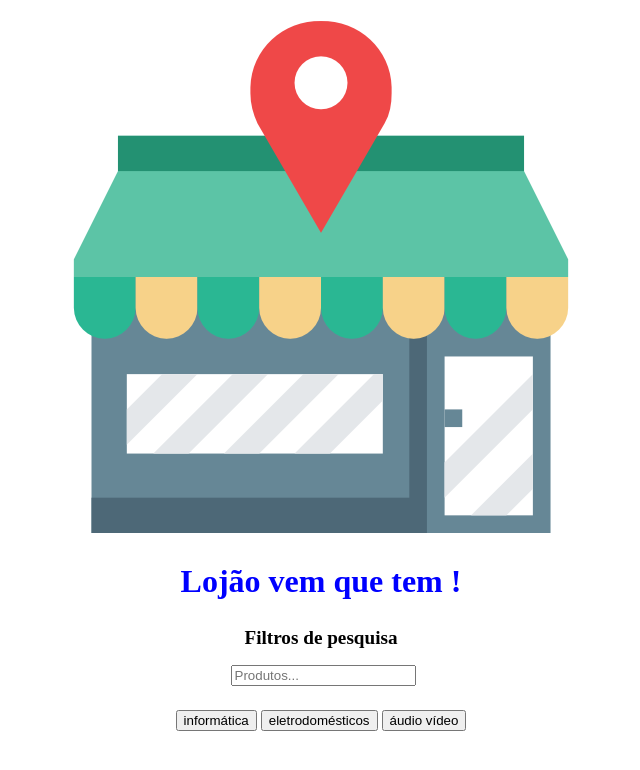
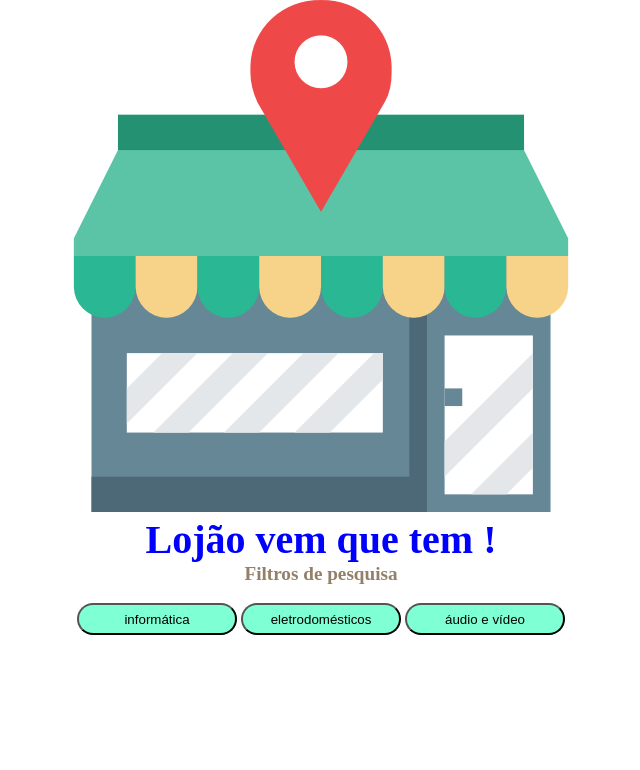
Before and after one commit to reprograma/on20-tet-s7-javascript-2, a plain HTML site: page exercicios/para-casa/index.html in a window 1280 px wide. Shown: the whole page, without its empty margins (319-959 px from the left). Drawn offline with Linux system fonts and the light colour scheme.

```diff
--- a/exercicios/para-casa/index.css
+++ b/exercicios/para-casa/index.css
@@ -3,15 +3,33 @@ h1{
 }
 
 div{
-    padding: 1%;
+    padding: 0%;
     text-align: center;
 
 
 }
 h2{
     font-size: 1.2rem;
+    color: rgb(146, 128, 104);
 }
 
 h1{
-    font-size: 2.0rem;
+    font-size: 2.5rem;
 }
+* {
+padding: 0;
+margin: 0;
+box-sizing: border-box;
+}
+
+body{
+    background: linear-gradient(to rigth, red,blue,yellow);
+    background-size: 500% 100%;
+}
+
+button{
+    background-color: aquamarine;
+    border-radius: 2rem;
+    height: 2rem;
+    width: 10rem;
+}
--- a/exercicios/para-casa/index.html
+++ b/exercicios/para-casa/index.html
@@ -16,11 +16,10 @@
     <h1>Lojão vem que tem !</h1>
   <h2>Filtros de pesquisa </h2>
         <img src="" alt="">
-        <input type="text" id="text-produtos" placeholder="Produtos..."/>
         <div class="botoes-container"></div>
         <button id="informática">informática</button>
         <button>eletrodomésticos</button>
-        <button>áudio vídeo</button>
+        <button>áudio e vídeo</button>
     </div>
     </div>
     </nav>
--- a/exercicios/para-casa/index.js
+++ b/exercicios/para-casa/index.js
@@ -67,15 +67,16 @@ let produtos = [
   ]
 
 
-let botoesCategoria = document.querySelectorAll('button')
+let botoesCategoria = document.querySelectorAll('button');// [button, button, button]
 
-function listarProdutos(listarProdutos){
-  console.log(listarProdutos)
+function listarProdutos(listarProdutos) {
+  listaProdutos.forEach(function () {
 
-
+  p.innerHTML = `Produto: ${produtoASerListado.nome}`;
+  })
 }
 
-function filtrarProdutos(evento){
+function filtrarProdutos(evento) {
   let produtosFiltrados = [];
   produtosFiltrados = produtos.filter(function (produto) {
     return produto.categoria === evento.target.innerText;
@@ -87,6 +88,3 @@ listarProdutos(produtosFiltrados);
 for (let elemento of botoesCategoria){
   elemento.addEventListener('click', filtrarProdutos);
 }
- //botoesCategoria[0].addEventListener('click',filtrarProdutos);
- //botoesCategoria[1].addEventListener('click',filtrarProdutos);
- //botoesCategoria[2].addEventListener('click',filtrarProdutos);
```
